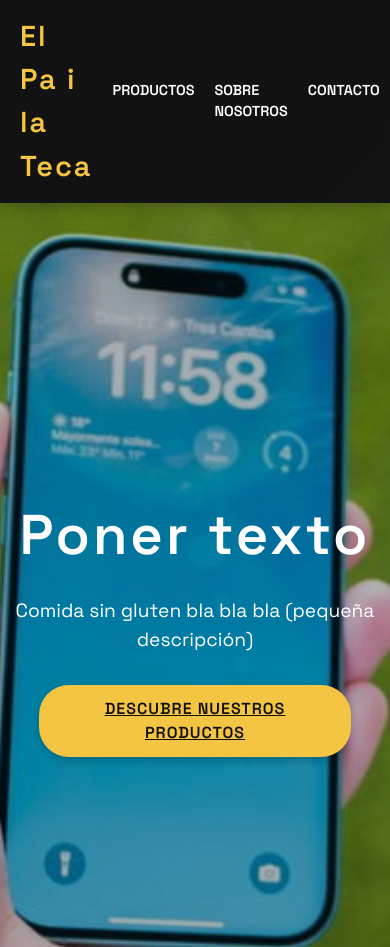
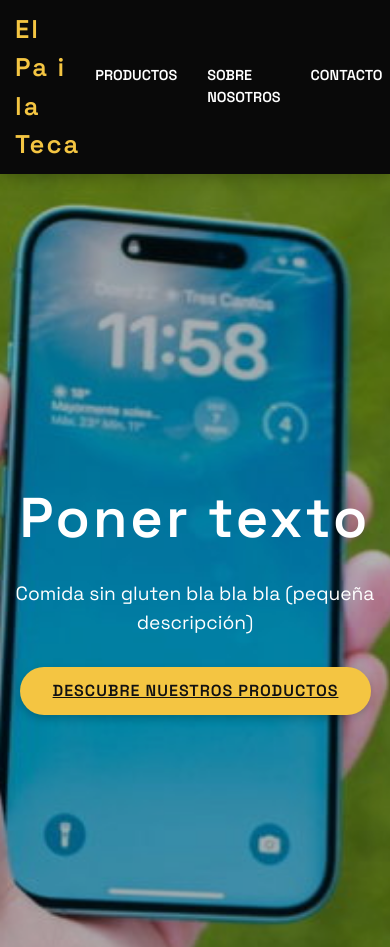
Before and after one commit to MrCheaterXX/paiteca, a plain HTML site: page index.html in a window 390 px wide. Shown: the top 947 px of the page. Drawn offline with Linux system fonts and the light colour scheme.

Commit message:
Update styles.css

```diff
--- a/styles.css
+++ b/styles.css
@@ -6,7 +6,7 @@
 }
 
 html {
-  scroll-behavior: smooth; /* Esto asegura un desplazamiento suave global */
+  scroll-behavior: smooth;
 }
 
 body {
@@ -30,11 +30,11 @@ h2, h3 {
   position: sticky;
   top: 0;
   width: 100%;
-  background: rgba(0, 0, 0, 0.6);
+  background: rgba(0, 0, 0, 0.8); /* Fondo más oscuro */
   z-index: 999;
-  padding: 20px 40px;
+  padding: 10px 20px; /* Menos padding para que no se vea tan grande */
   box-shadow: 0 4px 12px rgba(0, 0, 0, 0.2);
-  transition: padding 0.3s ease; /* Transición suave al cambiar padding */
+  transition: padding 0.3s ease;
 }
 
 .header-content {
@@ -44,7 +44,7 @@ h2, h3 {
 }
 
 .header h1 {
-  font-size: 2.5rem;
+  font-size: 1.8rem; /* Reducido el tamaño del logo */
   color: #f4c542;
   font-weight: 700;
   letter-spacing: 2px;
@@ -52,10 +52,10 @@ h2, h3 {
 
 .nav {
   display: flex;
+  gap: 15px; /* Espacio entre los botones */
 }
 
 .nav-link {
-  margin-left: 30px;
   font-size: 1rem;
   color: #fff;
   text-decoration: none;
@@ -75,7 +75,6 @@ h2, h3 {
   justify-content: center;
   align-items: center;
   height: 100vh;
-  background-size: cover;
   position: relative;
 }
 
@@ -275,22 +274,22 @@ body {
 
   /* Barra de navegación en móvil */
   .header {
-      padding: 15px 20px; /* Menos padding en móvil */
+    padding: 10px 15px; /* Menos padding aún */
   }
 
   .header h1 {
-      font-size: 1.8rem; /* Reducir tamaño del logo */
+    font-size: 1.6rem; /* Logo más pequeño */
   }
 
   .nav-link {
-      margin-left: 20px;
     font-size: 0.9rem;
+    margin-left: 15px; /* Espacio reducido entre los botones */
   }
 
   .cta-btn {
-      padding: 12px 30px;
+    padding: 12px 25px;
     font-size: 1rem;
-      width: 80%;
+    width: 90%;
     text-align: center;
   }
 }
```
Lines whose indentation alone changed are shown as unchanged.
